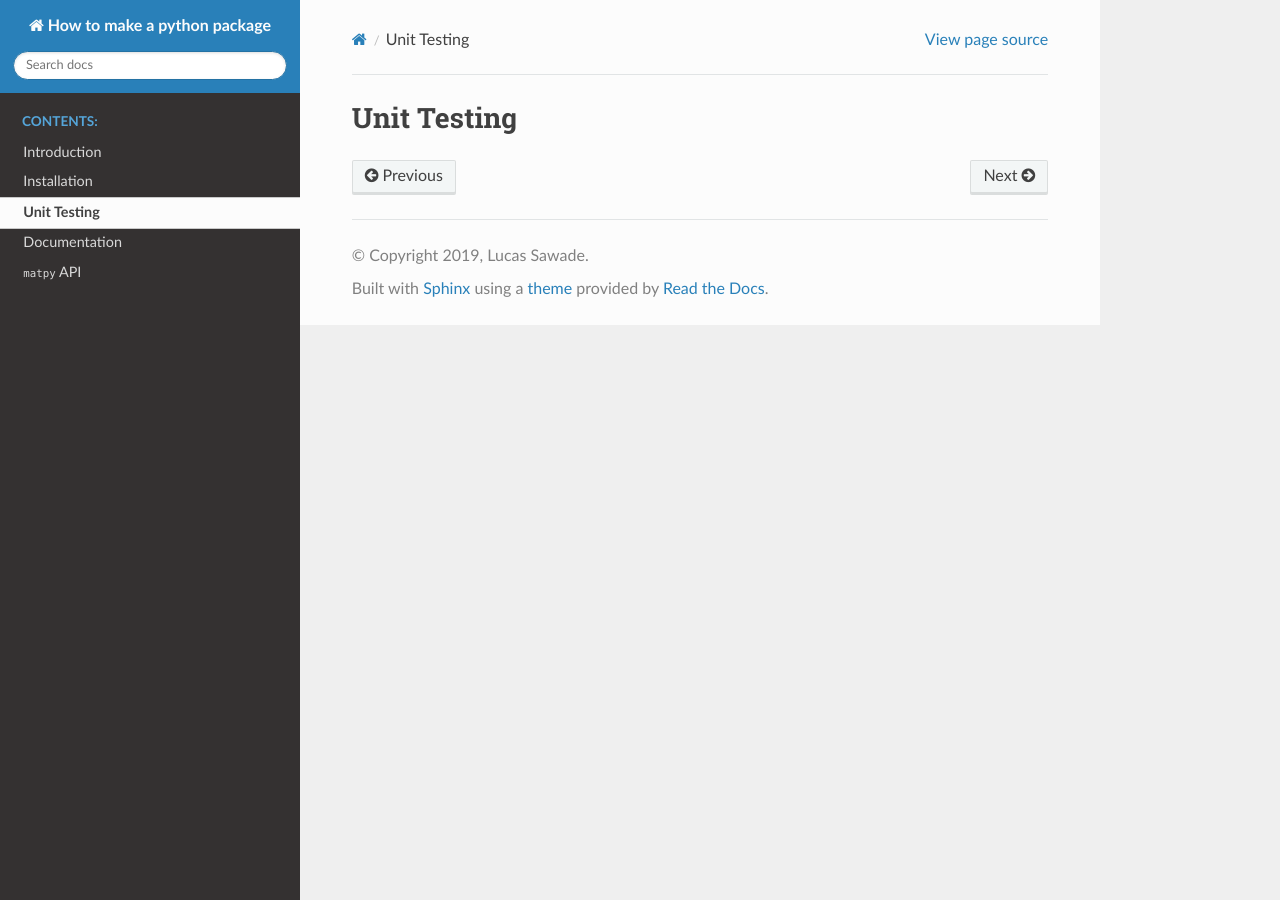
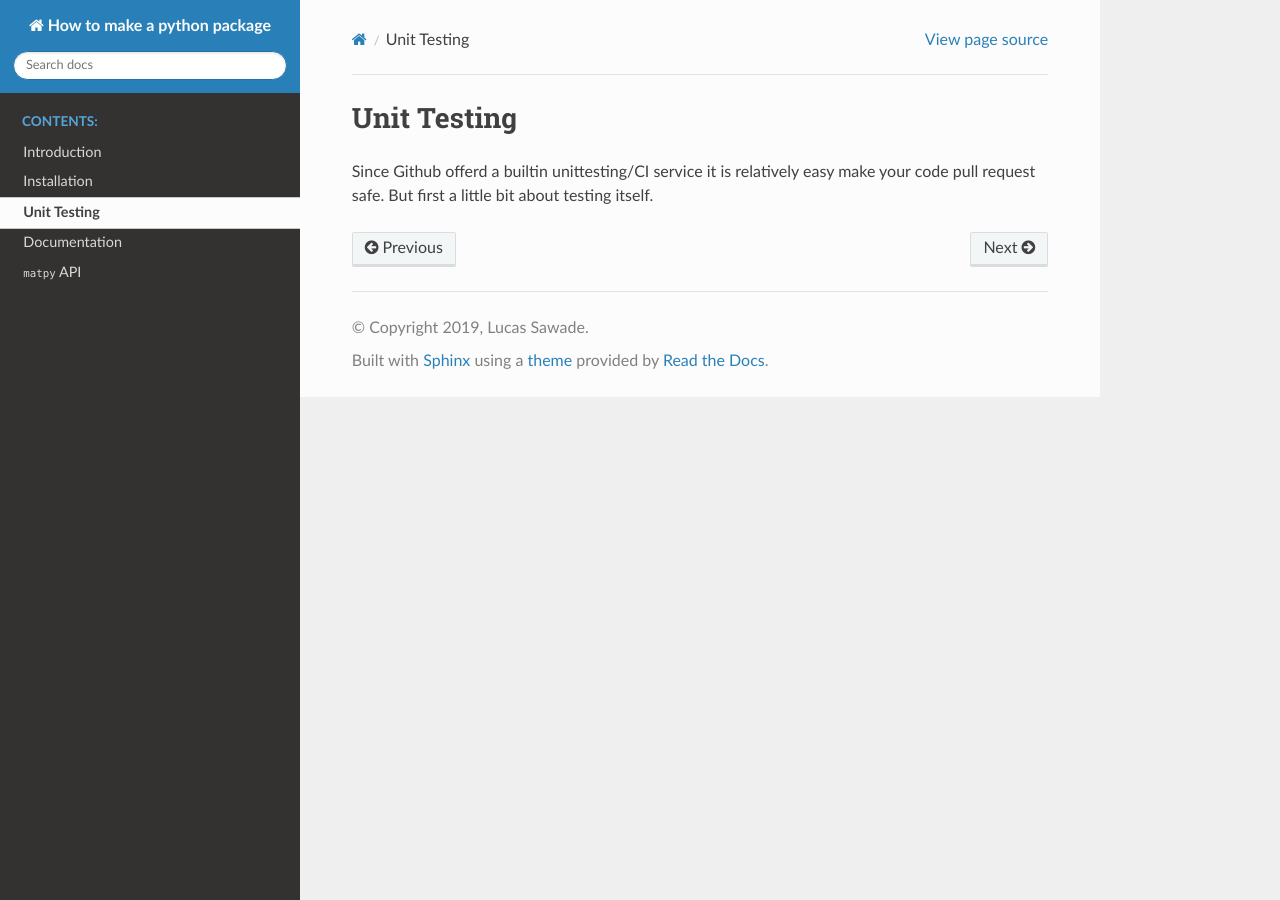
Before and after one commit to lsawade/how_to_make_a_python_package, a Sphinx documentation site: the page built from docs/source/chapters/unittesting.rst, in a window 1280 px wide. Built offline with Sphinx 7.4.7 and the Read the Docs theme 2.0.0, drawn with Linux system fonts in a browser that asks for light colours.

Commit message:
Started on unit testing but am too tired too finish. TBC tomorrow

```diff
--- a/docs/source/chapters/unittesting.rst
+++ b/docs/source/chapters/unittesting.rst
@@ -1,2 +1,5 @@
 Unit Testing
 ------------
+
+Since Github offerd a builtin unittesting/CI service it is relatively easy
+make your code pull request safe. But first a little bit about testing itself.
```
